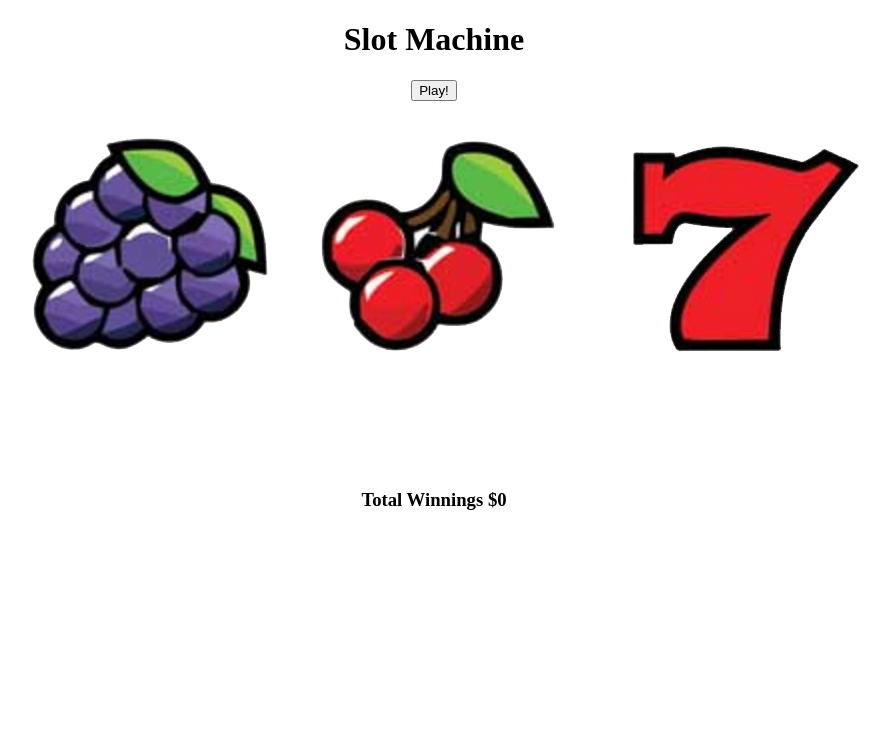
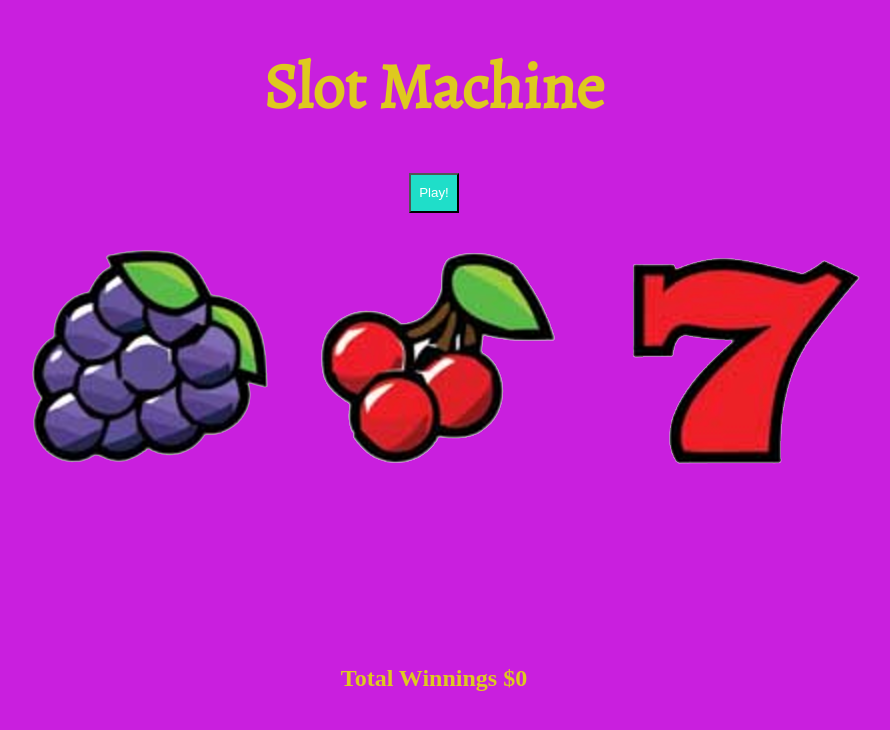
Before and after one commit to Martin-52/cst336, a PHP site: page /practice/p3/index.html in a window 1280 px wide. Shown: the top 730 px of the page, without its empty margins (206-1096 px from the left). Run offline with PHP 8.4, Linux system fonts and the light colour scheme.

Commit message:
CSS changes

```diff
--- a/practice/p3/css/styles.css
+++ b/practice/p3/css/styles.css
@@ -9,6 +9,8 @@
 
 h1 {
     text-align: center;
+    font-size: 4em;
+    color: #DEC91F;
 }
 
 #button{
@@ -17,8 +19,32 @@ h1 {
     justify-content: center;
 }
 
+h3 {
+    font-size: 1.5em;
+}
+
+button {
+    background-color: #1FDEC9;
+    width: 50px;
+    height: 40px;
+    color: white;
+}
+
 .text {
     display: flex;
     align-items: center;
     justify-content: center;
+    color: #DEC91F;
 }
+
+#jackpot {
+    font-size: 3.7em;
+}
+
+h1 {
+    font-family: Alegreya;
+}
+
+body {
+    background-color: #C91FDE;
+}
--- a/practice/p3/index.html
+++ b/practice/p3/index.html
@@ -4,6 +4,7 @@
         <title>Slot Machine</title>
         <script src="https://ajax.googleapis.com/ajax/libs/jquery/3.3.1/jquery.min.js"></script>
         <link rel="stylesheet" href="css/styles.css" type="text/css" />
+        <link rel="stylesheet" type="text/css" href="//fonts.googleapis.com/css?family=Alegreya" />
     </head>
     <body>
         <h1>Slot Machine</h1>
@@ -17,6 +18,8 @@
         </div>
 
         <h2 id="jackpot" class="text"></h2>
+
+        <audio src="audio/jackpot.m4a" id="sound"></audio>
 
         <h2 id="slotOutcome" class="text"></h2>
         <br>
@@ -35,12 +38,15 @@
             var randomImage2 = imageArray[randomIndex2];
             var randomImage3 = imageArray[randomIndex3];
 
+            var audio = new Audio("audio/jackpot.m4a");
+
             $("#image1").html("<img src='img/"+randomImage1+".png'/>");
             $("#image2").html("<img src='img/"+randomImage2+".png'/>");
             $("#image3").html("<img src='img/"+randomImage3+".png'/>");
 
             $("#playButton").on("click", function() {
 
+                $("#slotOutcome").css("color", "");
                 $("#jackpot").html("");
                 /// Generates the random images
                 randomIndex1 = Math.floor(Math.random() * 3);
@@ -66,8 +72,11 @@
                     winnings += 500;
                     $("#jackpot").html("JACKPOT!!");
                     $("#slotOutcome").html("You won $500!!");
+                    $("#sound")[0].play();
+
                 } else { /// No Winning outcome
                     $("#slotOutcome").html("Try Again");
+                    $("#slotOutcome").css("color", "red");
                 }
 
                 $("#totalWinnings").html("Total Winnings $" + winnings);
```
